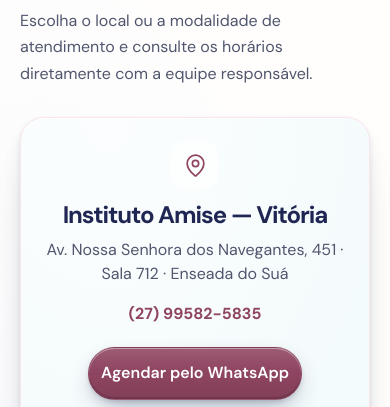
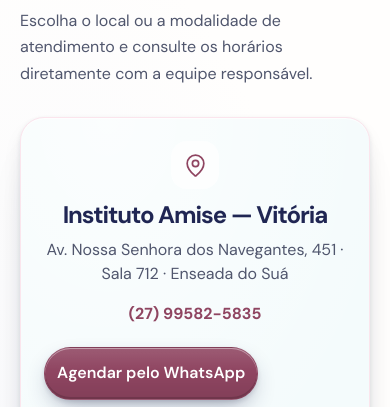
Before and after one commit to taisgb/dr-vinicius-fagundes-previa, a plain HTML site: page index.html in a window 390 px wide. Shown: the part 4330-4737 px from the top of the page. Drawn offline with nearby package versions, Linux system fonts and the light colour scheme; a web font is replaced by a local one.

Commit message:
Organiza três canais em cards responsivos

```diff
--- a/palette.css
+++ b/palette.css
@@ -42,3 +42,4 @@ main>.trust{background-color:#f8f9fc;}main>.about,main>.clinic,main>.faq,main>.s
 :root{--primary:#202653;--accent:#f5c451}.pending-photo{min-height:260px;display:grid;place-items:center;color:#202653;background:#eef0f8}.pending-photo svg{width:48px;height:48px}.hero-shell{border-radius:0;margin:0}.about-photo .pending-photo{min-height:280px}
 :root{--brand-coral:#d5a13b;--brand-yellow:#ffda8c;--brand-sky:#f5c451;--stage-three:#f1f2f9;--ornament-dot:#b91c24;--bg:#f8f9fc;--paper:#fffefd;--section:#f8f9fc;--primary:#202653;--accent:#f5c451}.hero-shell .hero-art .shape-back{background:linear-gradient(145deg,#f5c451,#ffda8c 55%,#ffda8c)}.hero-shell .hero-heart{color:#b91c24}.hero-shell .hero-rays{color:#d5a13b}
 :root{--green:#202653;--brand-magenta:#202653;--brand-blue:#202653;--primary:#202653;--primary-hover:#161b3d;--focus:#202653;--accent:#f5c451;--shape:#ffda8c;--ornament:#f5c451;--stage-one:#eef0f8;--stage-two:#fff4d9;--stage-three:#f1f2f9;--on-primary:#fff;--on-primary-text:#fff4d9}.hero-shell .hero-art .shape-back{background:linear-gradient(145deg,#ffda8c,#f5c451)}.hero-shell .hero-heart{color:#202653}.hero-shell .hero-rays{color:#d5a13b}
+.unit-grid.three-units{display:grid;grid-template-columns:repeat(3,minmax(0,1fr));gap:20px}.three-units .unit-actions{display:flex;flex-direction:column;align-items:flex-start}@media(max-width:900px){.unit-grid.three-units{grid-template-columns:1fr}}
```
